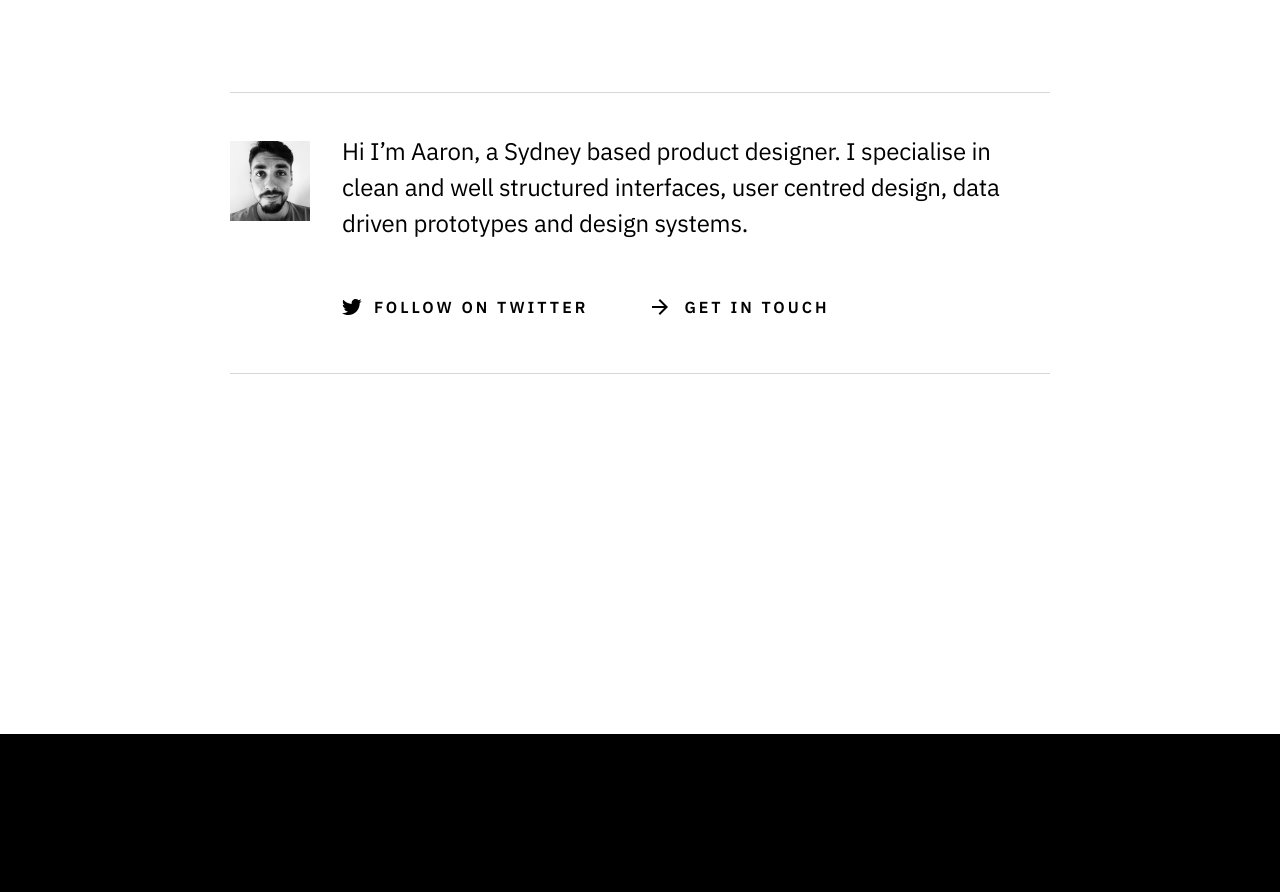
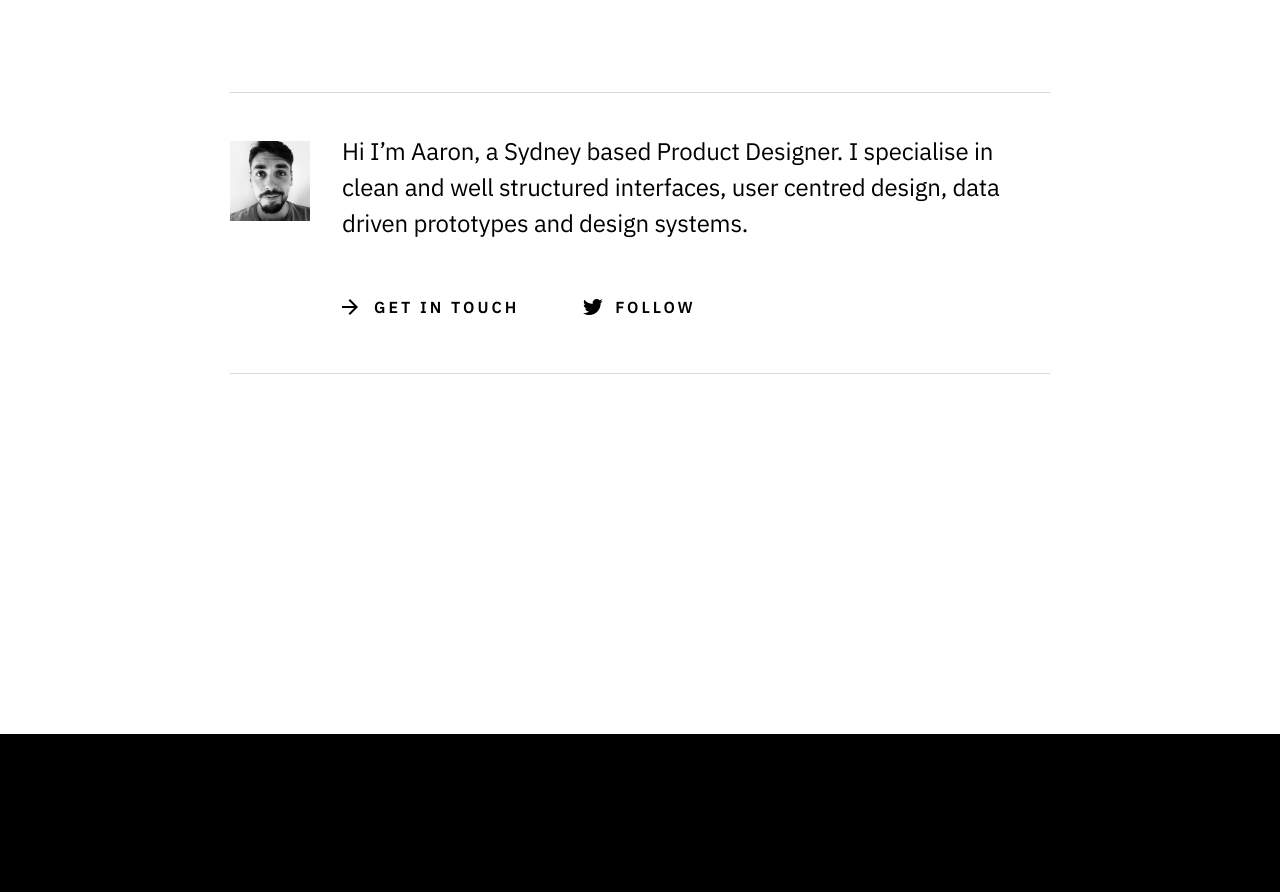
Before and after one commit to gitadr/gatsbyPortfolio, a Gatsby app: page /blogArticle_four in a window 1280 px wide. Shown: the part 1540-2432 px from the top of the page. Built offline with nearby package versions, Linux system fonts and the light colour scheme.

Commit message:
text changes

```diff
--- a/src/components/author.js
+++ b/src/components/author.js
@@ -8,18 +8,18 @@ export default () => (
     </div>
     <div className={styles.bio}>
       <p className="intro">
-        Hi I’m Aaron, a Sydney based product designer. I specialise in clean and
+        Hi I’m Aaron, a Sydney based Product Designer. I specialise in clean and
         well structured interfaces, user centred design, data driven prototypes
         and design systems.
       </p>
-      <a href="https://twitter.com/aaroot" className="button">
-        <span className="twitterIcon" />
-        <span className="text">Follow on Twitter</span>
-      </a>
       <a href="mailto:mail@aaronroot.net" className="button">
         <span className="linkIcon" />
         <span className="text">Get In Touch</span>
       </a>
+      <a href="https://twitter.com/aaroot" className="button">
+        <span className="twitterIcon" />
+        <span className="text">Follow</span>
+      </a>
     </div>
   </div>
 );
--- a/src/styles/global.css
+++ b/src/styles/global.css
@@ -284,6 +284,17 @@ a.button.top {
   display: none;
 }
 
+@media only screen and (min-width: 1120px) {
+  a.button.bottom {
+    display: none;
+  }
+
+  a.button.top {
+    display: inline-block;
+    margin-top: 8px;
+  }
+}
+
 @media only screen and (min-width: 768px) {
   .button {
     padding: 16px 32px 16px 32px;
@@ -296,13 +307,4 @@ a.button.top {
     font-size: 16px;
     margin: 16px 32px 0 0;
   }
-
-  a.button.bottom {
-    display: none;
-  }
-
-  a.button.top {
-    display: inline-block;
-    margin-top: 8px;
-  }
 }
```
Also changed, not shown: src/images/caseStudies/caseStudy_01_formationPreview.jpg.
